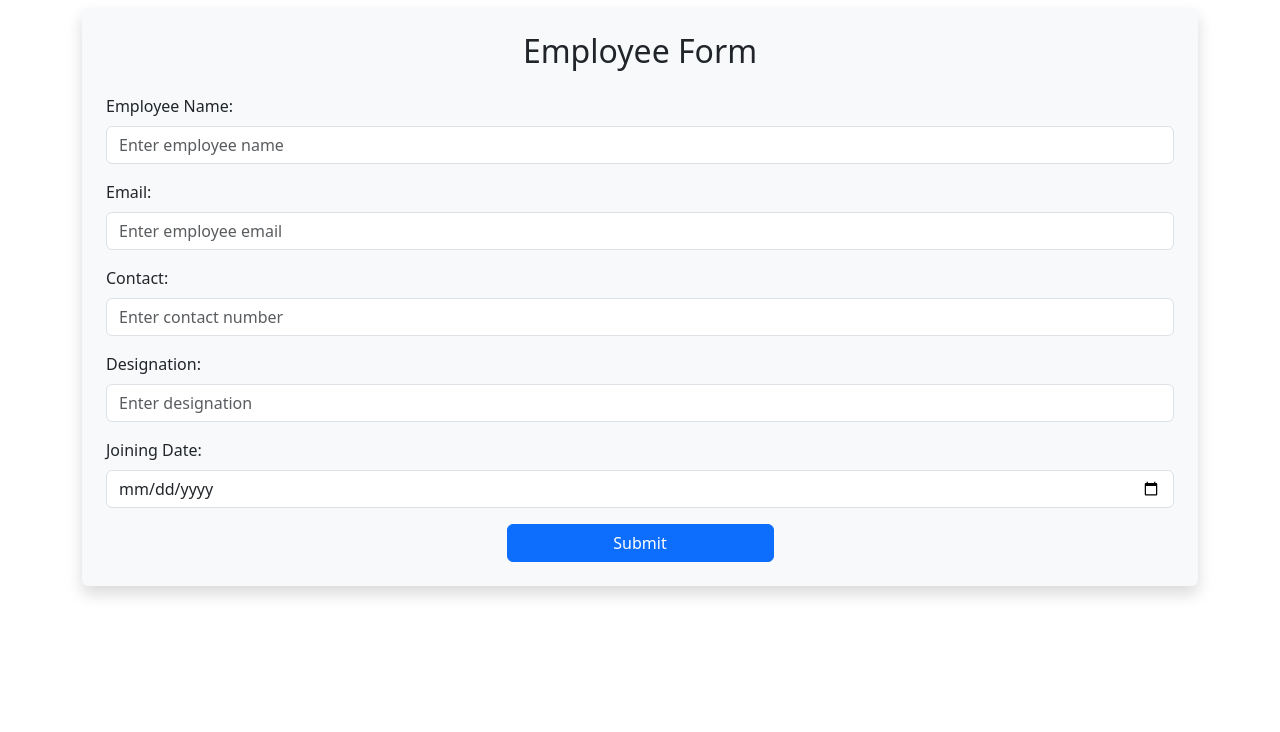
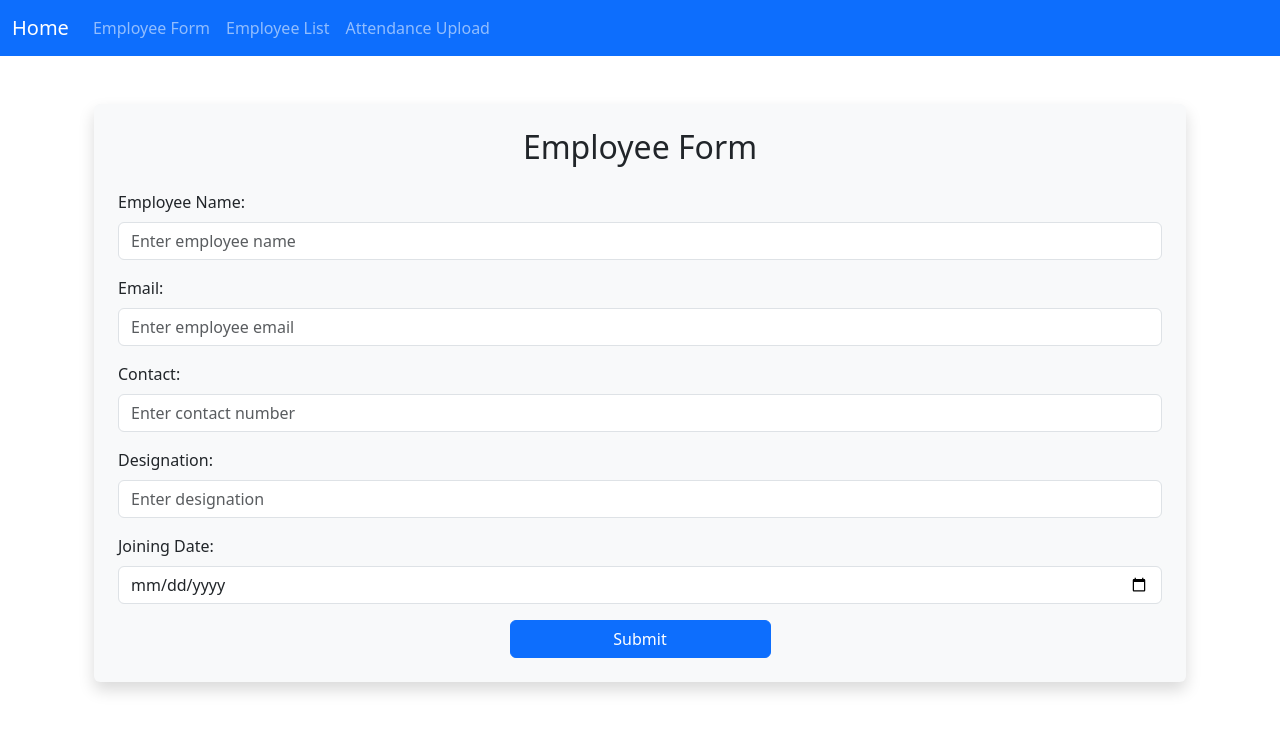
Before and after one commit to VadnalaManiteja/Biometric, a Django app: page /employee-form/ in a window 1280 px wide. Shown: the top 732 px of the page. Run offline with Django 5.2, Linux system fonts and the light colour scheme.

Commit message:
added navbar

```diff
--- a/bookstall/authentication_views.py
+++ b/bookstall/authentication_views.py
@@ -40,7 +40,7 @@ def login_view(request):
         user = authenticate(request, username=username, password=password)
         if user is not None:
             login(request, user)
-            return redirect('employee_form')
+            return redirect('index')
         else:
             messages.error(request, "Invalid username or password")
     return render(request, 'authentication/login.html')
--- /dev/null
+++ b/bookstall/templates/base.html
@@ -0,0 +1,39 @@
+<!DOCTYPE html>
+<html lang="en">
+<head>
+    <meta charset="UTF-8">
+    <meta name="viewport" content="width=device-width, initial-scale=1.0">
+    <title>{% block title %}Home{% endblock %}</title>
+    <!-- Bootstrap CSS -->
+    <link href="https://cdn.jsdelivr.net/npm/bootstrap@5.3.0/dist/css/bootstrap.min.css" rel="stylesheet">
+</head>
+<body>
+    <nav class="navbar navbar-expand-lg navbar-dark bg-primary"> <!-- Changed bg-light to bg-primary and added navbar-dark -->
+        <div class="container-fluid">
+            <a class="navbar-brand" href="{% url 'index' %}">Home</a>
+            <button class="navbar-toggler" type="button" data-bs-toggle="collapse" data-bs-target="#navbarNav" aria-controls="navbarNav" aria-expanded="false" aria-label="Toggle navigation">
+                <span class="navbar-toggler-icon"></span>
+            </button>
+            <div class="collapse navbar-collapse" id="navbarNav">
+                <ul class="navbar-nav">
+                    <li class="nav-item">
+                        <a class="nav-link" href="{% url 'employee_form' %}">Employee Form</a>
+                    </li>
+                    <li class="nav-item">
+                        <a class="nav-link" href="{% url 'employee_list' %}">Employee List</a>
+                    </li>
+                    <li class="nav-item">
+                        <a class="nav-link" href="{% url 'attendance_upload' %}">Attendance Upload</a>
+                    </li>
+                </ul>
+            </div>
+        </div>
+    </nav>
+    <div class="container mt-5">
+        {% block content %}
+        {% endblock %}
+    </div>
+    <!-- Bootstrap JS -->
+    <script src="https://cdn.jsdelivr.net/npm/bootstrap@5.3.0/dist/js/bootstrap.bundle.min.js"></script>
+</body>
+</html>
--- a/bookstall/templates/employee/employee_form.html
+++ b/bookstall/templates/employee/employee_form.html
@@ -1,13 +1,8 @@
-<!DOCTYPE html>
-<html lang="en">
-<head>
-    <meta charset="UTF-8">
-    <meta name="viewport" content="width=device-width, initial-scale=1.0">
-    <title>Employee Form</title>
-    <!-- Bootstrap CSS -->
-    <link href="https://cdn.jsdelivr.net/npm/bootstrap@5.3.0-alpha3/dist/css/bootstrap.min.css" rel="stylesheet">
-</head>
-<body>
+{% extends 'base.html' %}
+
+{% block title %}Employee Form{% endblock %}
+
+{% block content %}
     <div class="container mt-2">
         <form method="post" class="shadow p-4 rounded bg-light">
             {% csrf_token %}
@@ -39,7 +34,4 @@
             </div>
         </form>
     </div>
-    <!-- Bootstrap JS -->
-    <script src="https://cdn.jsdelivr.net/npm/bootstrap@5.3.0-alpha3/dist/js/bootstrap.bundle.min.js"></script>
-</body>
-</html>
+    {% endblock %}
--- a/bookstall/urls.py
+++ b/bookstall/urls.py
@@ -1,5 +1,5 @@
 from django.urls import path
-from . import authentication_views,employee_views,attendance_views
+from . import authentication_views,employee_views,attendance_views,views
 from django.shortcuts import redirect
 
 urlpatterns = [
@@ -12,4 +12,6 @@ urlpatterns = [
     path('employee-delete/<int:pk>/', employee_views.delete_employee_view, name='delete_employee'),
     path('', lambda request: redirect('login/')),
     path('attendance-upload/',attendance_views.attendance_upload,name='attendance_upload'),
+    # path('base/', views.base, name='base'),
+    path('index/', views.index, name='index'),
 ]
```
Also changed, not shown: bookstall/templates/attendance/attendance_upload.html (+22 -26 lines), bookstall/templates/employee/employee_list.html (+9 -15 lines), bookstall/templates/index.html (added, +8 -0 lines), bookstall/views.py (added, +7 -0 lines), db.sqlite3.
